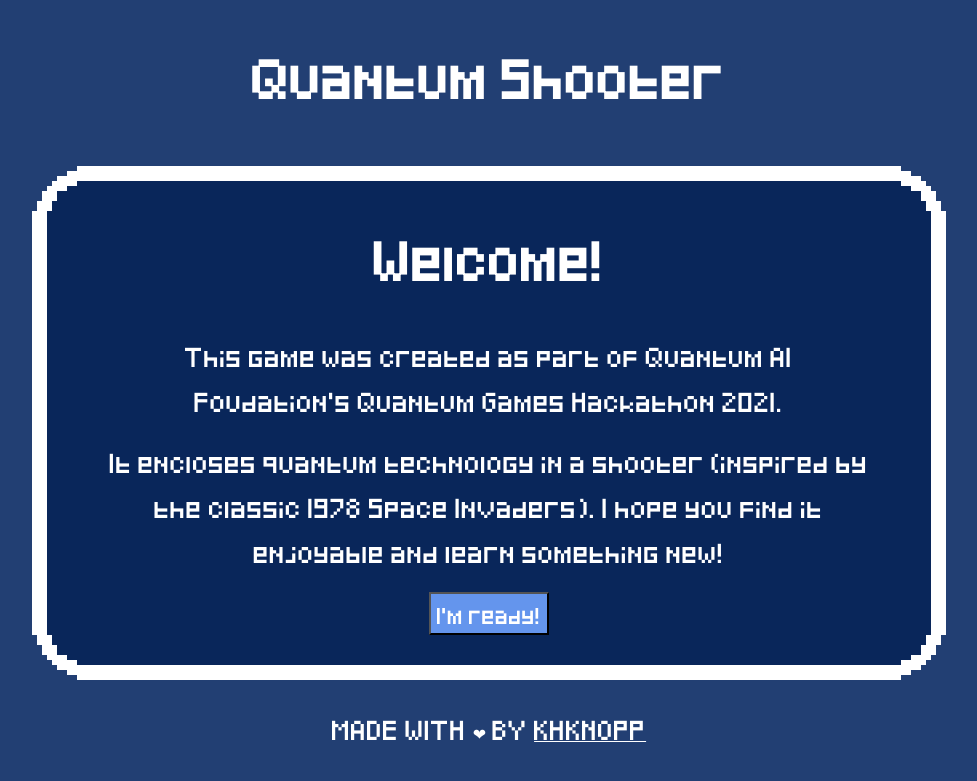
After one commit to khknopp/quantum_game, a Flask app: template templates/introduction.html in a window 1280 px wide. The commit adds this page. Shown: the top 781 px of the page, without its empty margins (151-1128 px from the left). Run offline with Flask 2, Linux system fonts and the light colour scheme; the template is opened without the code that fills it, so the values that code supplies are empty.

Commit message:
Add files via upload

```diff
--- a/templates/basic.html
+++ b/templates/basic.html
@@ -3,40 +3,27 @@
   <head>
     <meta charset="utf-8">
     <meta name="viewport" content="width=device-width, initial-scale=1.0, shrink-to-fit=no">
-    {% block include %} {% endblock %}
-    <script src="https://kit.fontawesome.com/301b488078.js" crossorigin="anonymous"></script>
-    <link rel="stylesheet" href="https://cdn.jsdelivr.net/gh/yegor256/tacit@gh-pages/tacit-css-1.5.1.min.css"/>
     <link rel="stylesheet" type="text/css" href="{{ url_for('static', filename='css/style.css') }}"/>
-    <title>Hadamard</title>
+    {% block includes %} {% endblock %}
+    <title>Quantum Shooter</title>
     <script src="https://ajax.googleapis.com/ajax/libs/jquery/3.5.1/jquery.min.js"></script>
-
   </head>
 
   <body>
-    <nav>
-      <ul style="padding: 1rem; background-color: rgb(79, 143, 106);">
-        <li><a href="/index">Home</a></li>
-        <li><a href="/map">Map</a></li>
-        <li><a href="/stats">Statistics</a></li>
-        <li><a href="/settings">Settings</a></li>
-      </ul>
-    </nav>
 
+    <header>
+      <h1 style="text-align: center;">Quantum Shooter</h1>
+    </header>
 
     <section>
-      <div style="flex: 1; height:100%;">
+      <div style="flex: 1; height:100%; width: 100%; margin-top: 5%;">
         {% block content %} {% endblock %}
       </div>
     </section>
 
 
     <footer>
-      <ul>
-        <li>Made with ❤ by J&K</li>
-        <li>developed for: </li>
-        <li><img src="{{ url_for('static', filename='pics/bayer.png') }}" width="150px"></li>
-        <li style="font-size: 10px;">Data from: <a href="https://wikipedia.org" target="_blank">wikipedia.org</a></li>
-      </ul>
+        MADE WITH ❤ BY <a href="https://kajetan.knopp.com.pl" target="_blank">KHKNOPP</a>
     </footer>
 
   </body>
--- /dev/null
+++ b/templates/introduction.html
@@ -0,0 +1,27 @@
+{% extends "basic.html" %}
+{% block includes %}
+<link rel="stylesheet" type="text/css" href="{{ url_for('static', filename='css/text.css') }}"/>
+{% endblock %}
+{% block content %}
+
+
+<section class="pixel-border">
+  <h1>Welcome!</h1>
+  <p>
+    This game was created as part of Quantum AI Foudation's Quantum Games Hackathon 2021.
+  </p>
+  <p>
+    It encloses quantum technology
+    in a shooter (inspired by the classic 1978 Space Invaders).
+    I hope you find it enjoyable and learn something new!
+  </p>
+
+  <form action="introduction_next">
+    <input type="Submit" class="submit_button" value="I'm ready!">
+  </form>
+
+</section>
+
+<script type="text/javascript" src="{{ url_for('static', filename='js/index.js') }}"></script>
+
+{% endblock %}
```
Also changed, not shown: templates/description.html (added, +27 -0 lines).
